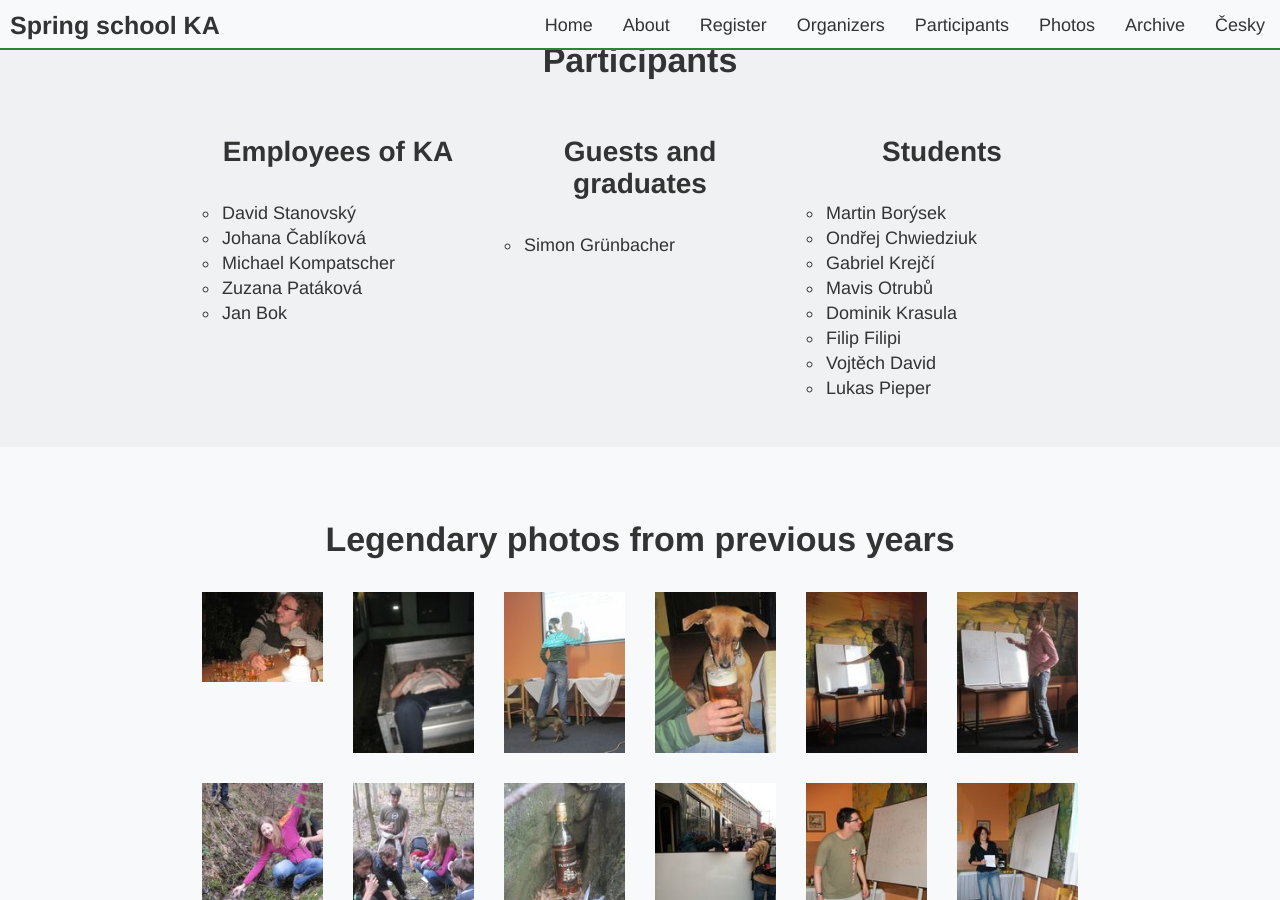
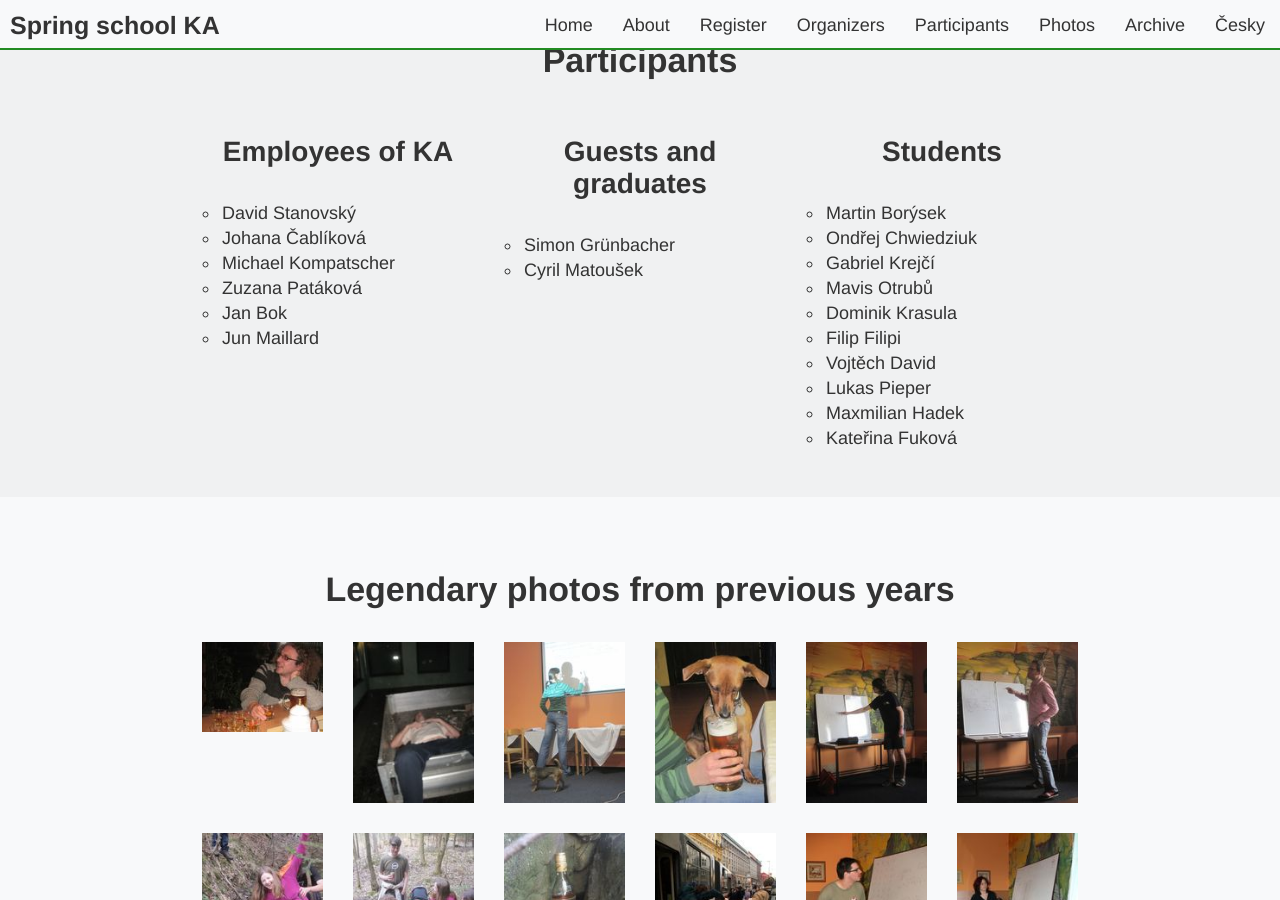
Before and after one commit to ondrachwiedziuk/skolavprirodenew, a Jekyll site: the page built from en.md, in a window 1280 px wide and 900 px high, scrolled down 3683 px. Built offline with Jekyll 4.4.1, drawn with Linux system fonts in a browser that asks for light colours.

Commit message:
New participants, JČ as author

```diff
--- a/_includes/participants.html
+++ b/_includes/participants.html
@@ -32,6 +32,9 @@
                     <li>
                       Jan Bok
                     </li>
+                    <li>
+                      Jun Maillard
+                    </li>
                   </ul>
             </div>
             <div class="cell">
@@ -45,6 +48,9 @@
                   <ul>
                     <li>
                       Simon Grünbacher
+                    </li>
+                    <li>
+                      Cyril Matoušek
                     </li>
                   </ul>
             </div>
@@ -81,6 +87,12 @@
                     <li>
                       Lukas Pieper
                     </li>
+                    <li>
+                      Maxmilian Hadek
+                    </li>
+                    <li>
+                      Kateřina Fuková
+                    </li>
                   </ul>
             </div>
         </div>
```
Also changed, not shown: _langs/cs/author.md (+1 -1 lines), _langs/en/author.md (+1 -1 lines).
